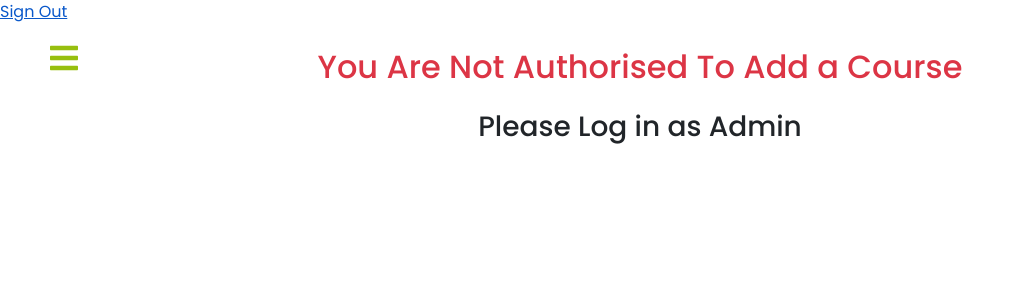
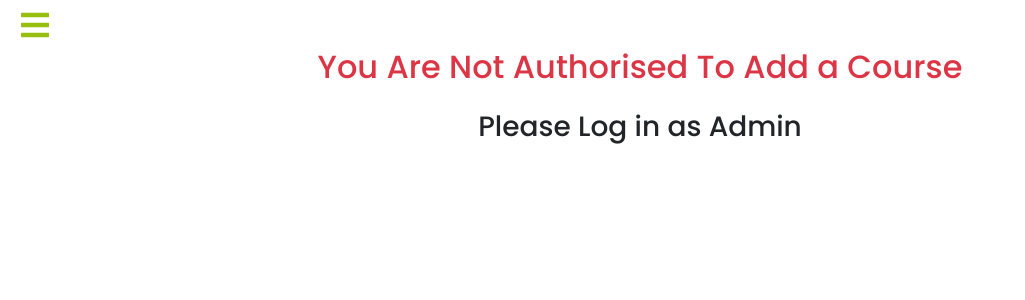
Before and after one commit to BenjaminSemah/capstone-front-end, a React (Create React App) app: page /add-course in a window 1280 px wide. Shown: the top 300 px of the page, without its empty margins (0-1025 px from the left). Built offline with nearby package versions, Linux system fonts and the light colour scheme; no server answers.

Commit message:
Fix navbarr issue and add signout

```diff
--- a/src/App.js
+++ b/src/App.js
@@ -3,7 +3,6 @@ import {
   BrowserRouter as Router,
   Routes,
   Route,
-  NavLink,
 } from 'react-router-dom';
 import { useDispatch } from 'react-redux';
 import './App.css';
@@ -15,22 +14,16 @@ import Home from './pages/home/home';
 import DeleteCourse from './pages/deleteCourse/deleteCourse';
 import DetailsPage from './pages/detailsPage/detailsPage';
 import AddCourse from './pages/addCourse/AddCourse';
-import { APIuserLogOut } from './redux/auth';
 import Navbar from './components/Navbar/Navbar';
 
 function App() {
-  const authuser = localStorage.getItem('userAuth');
   const dispatch = useDispatch();
   useEffect(() => {
     dispatch(fetchCurrent());
-    dispatch(fetchCourses(authuser));
+    dispatch(fetchCourses());
   }, []);
   return (
     <Router>
-      {' '}
-      <NavLink to="/login" onClick={() => dispatch(APIuserLogOut(authuser))}>
-        Sign Out
-      </NavLink>
       <Navbar />
       <div className="App">
         <Routes>
--- a/src/components/Navbar/Navbar.css
+++ b/src/components/Navbar/Navbar.css
@@ -1,13 +1,13 @@
 .navbar-container {
-  position: absolute;
+  position: relative;
   z-index: 100;
 }
 
 .navbar {
-  position: relative;
-  top: 0;
-  right: 0;
-  height: 50px;
+  position: fixed;
+  top: -10px;
+  left: -35px;
+  height: 30px;
   width: 25px;
 }
 
@@ -15,6 +15,8 @@
   margin-left: 2rem;
   font-size: 2rem;
   background: none;
+  outline: none;
+  border: none;
 }
 
 .nav-menu {
@@ -36,7 +38,7 @@
 
 .nav-text {
   display: flex;
-  justify-content: start;
+  justify-content: flex-start;
   align-items: center;
   padding: 8px 0 8px 16px;
   list-style: none;
@@ -61,13 +63,17 @@
 
 .nav-menu-items {
   width: 100%;
+  background-color: #ffffff;
+  outline: none;
+  border: none;
+  margin-top:-150px;
 }
 
 .navbar-toggle {
   width: 100%;
   height: 80px;
   display: flex;
-  justify-content: start;
+  justify-content: flex-start;
   align-items: center;
 }
 
--- a/src/components/Navbar/Navbar.js
+++ b/src/components/Navbar/Navbar.js
@@ -1,48 +1,61 @@
-/* eslint-disable*/
 import React, { useState } from 'react';
 import * as FaIcons from 'react-icons/fa';
 import * as AiIcons from 'react-icons/ai';
+import { BsSignpost2Fill } from 'react-icons/bs';
 import { Link } from 'react-router-dom';
 import { IconContext } from 'react-icons';
+import { useDispatch } from 'react-redux';
 import SidebarData from './SidebarData';
+import { APIuserLogOut } from '../../redux/auth';
 import './Navbar.css';
 
 function Navbar() {
   const [sidebar, setSidebar] = useState(false);
-
   const showSidebar = () => setSidebar(!sidebar);
-
+  const dispatch = useDispatch();
+  const authuser = localStorage.getItem('userAuth');
+  //
   return (
     <div className="navbar-container">
       <IconContext.Provider value={{ color: '#97bf0f' }}>
         <span className="navbar">
-          <Link to="#" className="menu-bars">
+          <button type="button" className="menu-bars">
             <FaIcons.FaBars onClick={showSidebar} />
-          </Link>
+          </button>
         </span>
         <nav className={sidebar ? 'nav-menu active' : 'nav-menu'}>
-          <ul className="nav-menu-items" onClick={showSidebar}>
+          <button className="nav-menu-items" type="button" onClick={showSidebar}>
             <li className="navbar-toggle">
-              <Link to="#" className="menu-bars">
+              <button type="button" className="menu-bars">
                 <AiIcons.AiOutlineClose />
-              </Link>
+              </button>
             </li>
-            {SidebarData.map((item, index) => (
-              <li key={index} className={item.cName}>
+            {SidebarData.map((item) => (
+              <li key={item.id} className={item.cName}>
                 <Link to={item.path}>
                   {item.icon}
                   <span>{item.title}</span>
                 </Link>
               </li>
             ))}
+            <li className="nav-text">
+              <Link
+                to="/login"
+                onClick={() => dispatch(APIuserLogOut(authuser))}
+              >
+                {/* {item.icon} */}
+                <BsSignpost2Fill />
+                <span>Sign Out</span>
+              </Link>
+            </li>
             <div className="social-menu">
-                <FaIcons.FaTwitter className="social-icons" />
-                <FaIcons.FaFacebook className="social-icons" />
-                <FaIcons.FaGooglePlus className="social-icons" />
-                <FaIcons.FaVimeo className="social-icons" />
-                <FaIcons.FaPinterest className="social-icons" />
+              <FaIcons.FaTwitter className="social-icons" />
+              <FaIcons.FaFacebook className="social-icons" />
+              <FaIcons.FaGooglePlus className="social-icons" />
+              <FaIcons.FaVimeo className="social-icons" />
+              <FaIcons.FaPinterest className="social-icons" />
             </div>
-          </ul>
+          </button>
         </nav>
       </IconContext.Provider>
     </div>
--- a/src/pages/addCourse/AddCourse.js
+++ b/src/pages/addCourse/AddCourse.js
@@ -7,9 +7,9 @@ export default function AddCourse() {
   const currentUser = useSelector((state) => state.currentUserr.current);
 
   return (
-    <>
+    <div className="pt-5">
       {!currentUser.admin ? (
-        <div className="text-center my-4">
+        <div className="text-center">
           <h2 className="text-danger">You Are Not Authorised To Add a Course</h2>
           <h3 className="my-4">Please Log in as Admin</h3>
         </div>
@@ -21,6 +21,6 @@ export default function AddCourse() {
           </div>
         </div>
       )}
-    </>
+    </div>
   );
 }
--- a/src/pages/deleteCourse/deleteCourse.js
+++ b/src/pages/deleteCourse/deleteCourse.js
@@ -19,14 +19,14 @@ const DeleteCourse = () => {
   }
   if (!currentUser.admin) {
     return (
-      <div className="text-center my-4">
+      <div className="text-center pt-5">
         <h2 className="text-danger">You Are Not Authorised To Remove a Course</h2>
         <h3 className="my-4">Please Log in as Admin</h3>
       </div>
     );
   }
   return (
-    <div className="delete-courses pt-4">
+    <div className="delete-courses pt-5">
       <Container>
         <div className="text-center">
           <h1 className="main-title">Delete Courses</h1>
--- a/src/pages/detailsPage/detailsPage.js
+++ b/src/pages/detailsPage/detailsPage.js
@@ -13,7 +13,7 @@ const DetailsPage = () => {
   }, [id]);
   return (
     <>
-      <section className="detail-page-course">
+      <section className="detail-page-course pt-4">
         <div className="detail">
           <div className="detail-img">
             <img src={courseDetails.image} alt="golf course" />
--- a/src/pages/home/home.js
+++ b/src/pages/home/home.js
@@ -1,29 +1,11 @@
 import React from 'react';
-import { Link } from 'react-router-dom';
 import Pagination from '../../components/pagination';
 import './home.css';
 
-const Home = () => {
-  const authuser = localStorage.getItem('userAuth');
-  return (
-    <>
-      {!authuser ? (
-        <div className="text-center my-4">
-          <h2>
-            {' '}
-            To see this page you need to
-          </h2>
-          <h3>
-            <Link to="/login" style={{ textDecoration: 'none' }}>
-              <span>Login</span>
-            </Link>
-          </h3>
-        </div>
-      ) : (
-        <Pagination />
-      )}
-    </>
-  );
-};
+const Home = () => (
+  <div className="pt-5">
+    <Pagination />
+  </div>
+);
 
 export default Home;
```
Also changed, not shown: .eslintrc.json.
